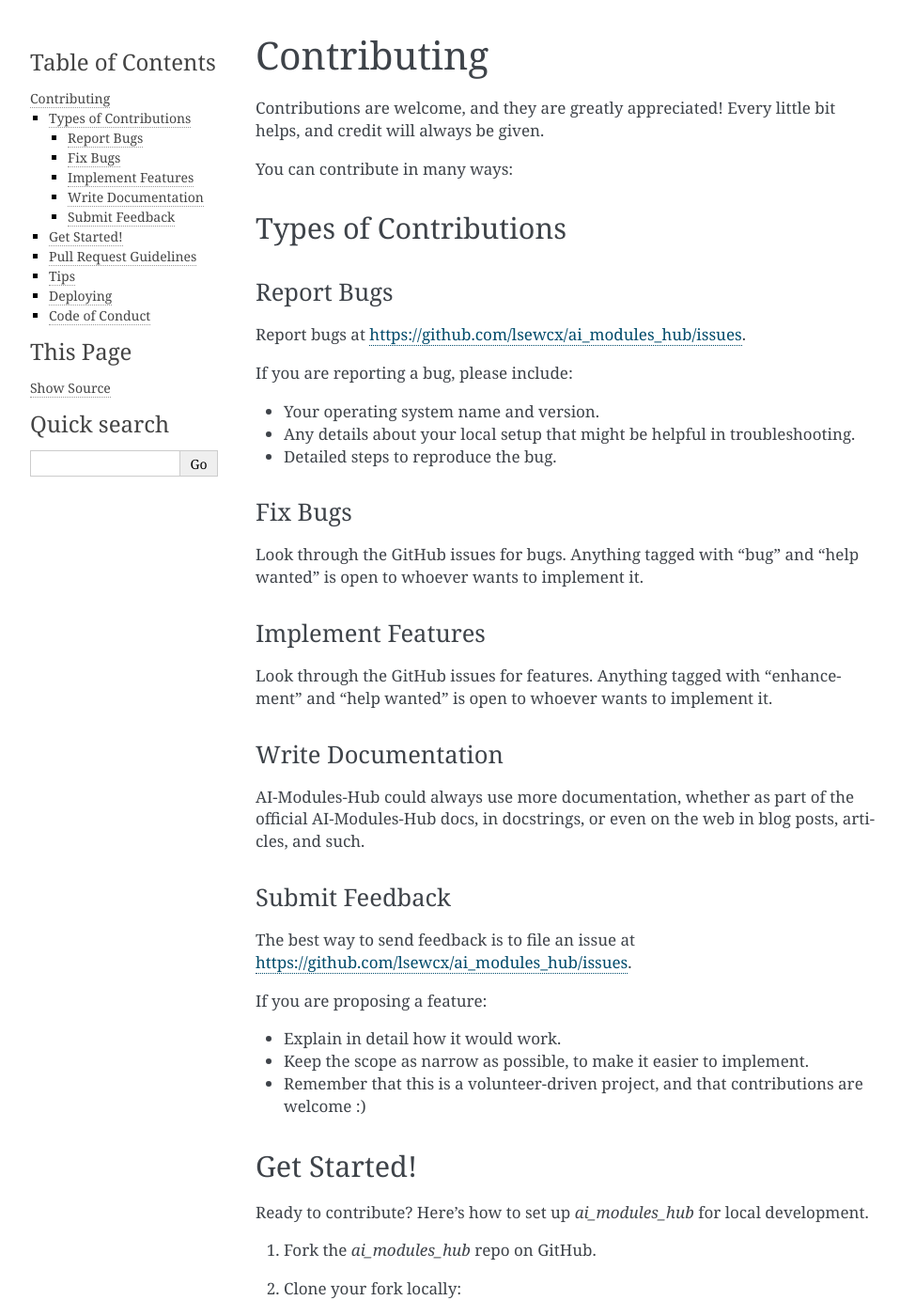
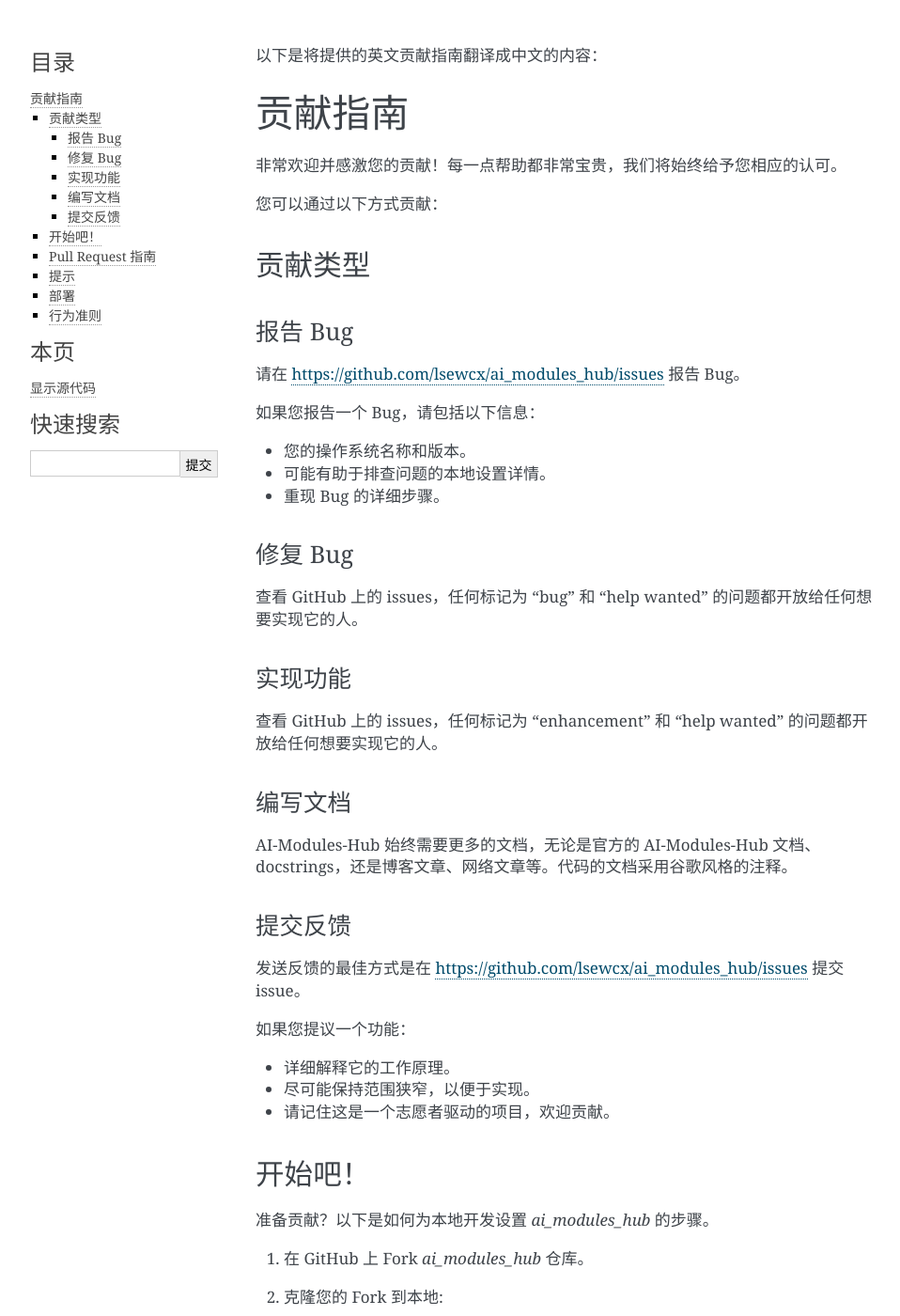
Before and after one commit to lsewcx/AI-Modules-Hub, a Sphinx documentation site: the page built from docs/contributing.rst, in a window 1280 px wide and 1400 px high. Shown: the whole window at 94% size, without its empty margins (148-1106 px from the left). Built offline with Sphinx 7.4.7, drawn with Linux system fonts in a browser that asks for light colours; pages that are not in the unit, such as notebooks, are missing from menus; some of the changed text lies outside the part shown.

```diff
--- a/CONTRIBUTING.rst
+++ b/CONTRIBUTING.rst
@@ -1,137 +1,127 @@
+以下是将提供的英文贡献指南翻译成中文的内容：
+
 .. highlight:: shell
 
 ============
-Contributing
+贡献指南
 ============
 
-Contributions are welcome, and they are greatly appreciated! Every little bit
-helps, and credit will always be given.
+非常欢迎并感激您的贡献！每一点帮助都非常宝贵，我们将始终给予您相应的认可。
 
-You can contribute in many ways:
+您可以通过以下方式贡献：
 
-Types of Contributions
+贡献类型
 ----------------------
 
-Report Bugs
-~~~~~~~~~~~
+报告 Bug
+~~~~~~~~~~
 
-Report bugs at https://github.com/lsewcx/ai_modules_hub/issues.
+请在 https://github.com/lsewcx/ai_modules_hub/issues 报告 Bug。
 
-If you are reporting a bug, please include:
+如果您报告一个 Bug，请包括以下信息：
 
-* Your operating system name and version.
-* Any details about your local setup that might be helpful in troubleshooting.
-* Detailed steps to reproduce the bug.
+* 您的操作系统名称和版本。
+* 可能有助于排查问题的本地设置详情。
+* 重现 Bug 的详细步骤。
 
-Fix Bugs
+修复 Bug
 ~~~~~~~~
 
-Look through the GitHub issues for bugs. Anything tagged with "bug" and "help
-wanted" is open to whoever wants to implement it.
+查看 GitHub 上的 issues，任何标记为 "bug" 和 "help wanted" 的问题都开放给任何想要实现它的人。
 
-Implement Features
+实现功能
 ~~~~~~~~~~~~~~~~~~
 
-Look through the GitHub issues for features. Anything tagged with "enhancement"
-and "help wanted" is open to whoever wants to implement it.
+查看 GitHub 上的 issues，任何标记为 "enhancement" 和 "help wanted" 的问题都开放给任何想要实现它的人。
 
-Write Documentation
+编写文档
 ~~~~~~~~~~~~~~~~~~~
 
-AI-Modules-Hub could always use more documentation, whether as part of the
-official AI-Modules-Hub docs, in docstrings, or even on the web in blog posts,
-articles, and such.
+AI-Modules-Hub 始终需要更多的文档，无论是官方的 AI-Modules-Hub 文档、docstrings，还是博客文章、网络文章等。代码的文档采用谷歌风格的注释。
 
-Submit Feedback
+提交反馈
 ~~~~~~~~~~~~~~~
 
-The best way to send feedback is to file an issue at https://github.com/lsewcx/ai_modules_hub/issues.
+发送反馈的最佳方式是在 https://github.com/lsewcx/ai_modules_hub/issues 提交 issue。
 
-If you are proposing a feature:
+如果您提议一个功能：
 
-* Explain in detail how it would work.
-* Keep the scope as narrow as possible, to make it easier to implement.
-* Remember that this is a volunteer-driven project, and that contributions
-  are welcome :)
+* 详细解释它的工作原理。
+* 尽可能保持范围狭窄，以便于实现。
+* 请记住这是一个志愿者驱动的项目，欢迎贡献。
 
-Get Started!
+开始吧！
 ------------
 
-Ready to contribute? Here's how to set up `ai_modules_hub` for local development.
+准备贡献？以下是如何为本地开发设置 `ai_modules_hub` 的步骤。
 
-1. Fork the `ai_modules_hub` repo on GitHub.
-2. Clone your fork locally::
+1. 在 GitHub 上 Fork `ai_modules_hub` 仓库。
+2. 克隆您的 Fork 到本地::
 
     $ git clone git@github.com:your_name_here/ai_modules_hub.git
 
-3. Install your local copy into a virtualenv. Assuming you have virtualenvwrapper installed, this is how you set up your fork for local development::
+3. 安装您的本地副本到虚拟环境中。假设您已安装 virtualenvwrapper，以下是如何为您的 Fork 设置本地开发环境::
 
     $ mkvirtualenv ai_modules_hub
     $ cd ai_modules_hub/
     $ python setup.py develop
 
-4. Create a branch for local development::
+4. 为本地开发创建分支::
 
     $ git checkout -b name-of-your-bugfix-or-feature
 
-   Now you can make your changes locally.
+   现在您可以在本地进行更改。
 
-5. When you're done making changes, check that your changes pass flake8 and the
-   tests, including testing other Python versions with tox::
+5. 完成更改后，检查您的更改是否通过了 flake8 和测试，包括使用 tox 测试其他 Python 版本::
 
     $ make lint
     $ make test
-    Or
+    或者
     $ make test-all
 
-   To get flake8 and tox, just pip install them into your virtualenv.
+   要获取 flake8 和 tox，只需将它们 pip 安装到您的虚拟环境中。
 
-6. Commit your changes and push your branch to GitHub::
+6. 提交您的更改并推送您的分支到 GitHub::
 
     $ git add .
-    $ git commit -m "Your detailed description of your changes."
+    $ git commit -m "您对更改的详细描述。"
     $ git push origin name-of-your-bugfix-or-feature
 
-7. Submit a pull request through the GitHub website.
+7. 通过 GitHub 网站提交 pull request。
 
-Pull Request Guidelines
------------------------
+Pull Request 指南
+-------------------
 
-Before you submit a pull request, check that it meets these guidelines:
+在您提交 pull request 之前，请检查它是否符合以下指南：
 
-1. The pull request should include tests.
-2. If the pull request adds functionality, the docs should be updated. Put
-   your new functionality into a function with a docstring, and add the
-   feature to the list in README.rst.
-3. The pull request should work for Python 3.5, 3.6, 3.7 and 3.8, and for PyPy. Check
-   https://travis-ci.com/lsewcx/ai_modules_hub/pull_requests
-   and make sure that the tests pass for all supported Python versions.
+1. pull request 应包含测试。
+2. 如果 pull request 添加了功能，文档应该更新。将您的新功能放入一个带有 docstring 的函数中，并在 README.rst 的列表中添加该功能。
+3. pull request 应该适用于 Python 3.5、3.6、3.7 和 3.8，以及 PyPy。检查 https://travis-ci.com/lsewcx/ai_modules_hub/pull_requests 并确保所有支持的 Python 版本都通过了测试。
 
-Tips
+提示
 ----
 
-To run a subset of tests::
-
+要运行部分测试::
 
     $ python -m unittest tests.test_ai_modules_hub
 
-Deploying
+部署
 ---------
 
-A reminder for the maintainers on how to deploy.
-Make sure all your changes are committed (including an entry in HISTORY.rst).
-Then run::
+给维护者的提醒，如何部署。
+确保所有更改都已提交（包括 HISTORY.rst 中的条目）。
+然后运行::
 
-$ bump2version patch # possible: major / minor / patch
-$ git push
-$ git push --tags
+    $ bump2version patch # 可能的选项：major / minor / patch
+    $ git push
+    $ git push --tags
 
-Travis will then deploy to PyPI if tests pass.
+Travis 将在测试通过后部署到 PyPI。
 
-Code of Conduct
+行为准则
 ---------------
 
-Please note that this project is released with a `Contributor Code of Conduct`_.
-By participating in this project you agree to abide by its terms.
+请注意，此项目发布时附有 `贡献者行为准则`_。
+通过参与此项目，您同意遵守其条款。
 
-.. _`Contributor Code of Conduct`: CODE_OF_CONDUCT.rst
+.. _`贡献者行为准则`: CODE_OF_CONDUCT.rst
--- a/docs/conf.py
+++ b/docs/conf.py
@@ -19,8 +19,7 @@
 #
 import os
 import sys
-sys.path.insert(0, os.path.abspath('..'))
-
+sys.path.insert(0, os.path.abspath('../src'))
 import ai_modules_hub
 
 # -- General configuration ---------------------------------------------
@@ -31,7 +30,7 @@
 
 # Add any Sphinx extension module names here, as strings. They can be
 # extensions coming with Sphinx (named 'sphinx.ext.*') or your custom ones.
-extensions = ['sphinx.ext.autodoc', 'sphinx.ext.viewcode']
+extensions = ['sphinx.ext.autodoc', 'sphinx.ext.viewcode','sphinx_autodoc_typehints','sphinx.ext.napoleon']
 
 # Add any paths that contain templates here, relative to this directory.
 templates_path = ['_templates']
@@ -64,7 +63,7 @@
 #
 # This is also used if you do content translation via gettext catalogs.
 # Usually you set "language" from the command line for these cases.
-language = None
+language = 'zh_CN'
 
 # List of patterns, relative to source directory, that match files and
 # directories to ignore when looking for source files.
@@ -155,5 +154,4 @@
      author,
      'ai_modules_hub',
      'One line description of project.',
-     'Miscellaneous'),
-]
+     'Miscellaneous'),]
--- a/docs/index.rst
+++ b/docs/index.rst
@@ -8,7 +8,7 @@
    readme
    installation
    usage
-   modules
+   Attention
    contributing
    authors
    history
--- a/requirements_dev.txt
+++ b/requirements_dev.txt
@@ -7,3 +7,6 @@
 Sphinx==7.2.6
 twine==5.0.0
 ruff==0.3.5
+sphinx
+sphinx-autodoc-typehints
+pytest
```
Also changed, not shown: docs/Attention.rst (added, +11 -0 lines), docs/installation.rst (+11 -21 lines), src/ai_modules_hub/__init__.py (line endings or trailing spaces), 7 other files.
